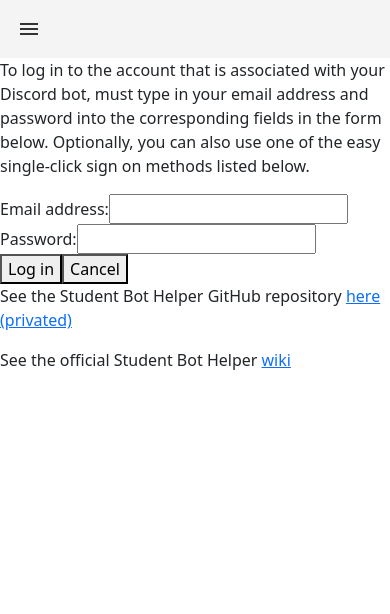
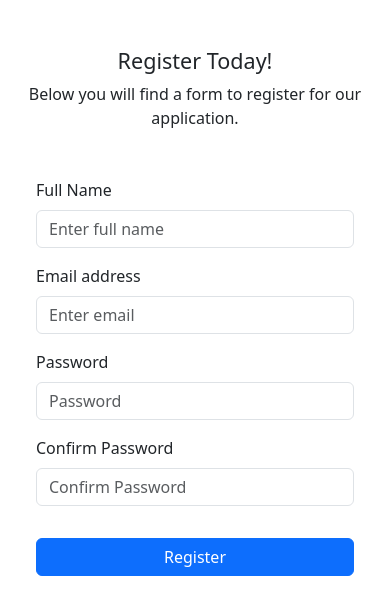
Before and after one commit to JacobGraham02/StudentBotHelper, a React (Vite) app in the folder client/: page /register in a window 390 px wide. Shown: the top 614 px of the page. Built offline with nearby package versions, Linux system fonts and the light colour scheme.

Commit message:
Added: registration form(form validation).

```diff
--- a/client/src/App.tsx
+++ b/client/src/App.tsx
@@ -1,24 +1,31 @@
-import "./assets/styles.css";
-import Layout from "./components/Layout/Layout";
-
-// Layouts
-import DefaultLayout from "./screens/layout/DefaultLayout";
-// Pages
-import LoginPage from "./pages/LoginPage";
-import LandingPage from "./pages/LandingPage";
-
 import {
   Route,
   Routes,
   createBrowserRouter,
   RouterProvider,
 } from "react-router-dom";
+import "./assets/styles.css";
+
+// Context
+import AuthProvider from "./contexts/AuthContext";
+
+// Layouts
+import Layout from "./components/Layout/Layout";
+import DefaultLayout from "./screens/layout/DefaultLayout";
+// Pages
+import LoginPage from "./pages/LoginPage";
+import LandingPage from "./pages/LandingPage";
+import Register from "./pages/Auth/Register";
 
 // Create router.
 const router = createBrowserRouter([
   {
     path: "/",
-    element: <DefaultLayout />,
+    element: (
+      <AuthProvider>
+        <DefaultLayout />
+      </AuthProvider>
+    ),
     children: [
       {
         path: "/",
@@ -28,10 +35,11 @@ const router = createBrowserRouter([
         path: "dashboard/",
         element: <LandingPage />,
       },
+      { path: "/register", element: <Register /> },
+      { path: "/login", element: <LoginPage /> },
     ],
   },
-  { path: "/register", element: <LoginPage /> },
-  { path: "/login", element: <LoginPage /> },
+
   {
     path: "*",
     element: <LandingPage />,
--- /dev/null
+++ b/client/src/components/Forms/RegisterForm.tsx
@@ -0,0 +1,121 @@
+import React from "react";
+import { Form, Button, Container, Row, Col } from "react-bootstrap";
+
+type RegisterDetails = {
+  fullName: {
+    touched: boolean;
+    valid: boolean;
+    value: string;
+  };
+  email: {
+    touched: boolean;
+    valid: boolean;
+    value: string;
+  };
+  password: {
+    touched: boolean;
+    valid: boolean;
+    value: string;
+  };
+  confirmPassword: {
+    touched: boolean;
+    valid: boolean;
+    value: string;
+  };
+};
+
+const RegisterForm = ({
+  onSubmitHandler,
+  onChangeHandler,
+  registerDetails,
+}) => {
+  const handleChange = (field: string, value: string) => {
+    // Assuming onChangeHandler is designed to update the state based on field and value
+    onChangeHandler(field, value);
+  };
+
+  return (
+    <Container className="">
+      <Row className="justify-content-md-center">
+        <Col md={6}>
+          <Form onSubmit={onSubmitHandler}>
+            <Form.Group className="mb-3" controlId="formFullName">
+              <Form.Label>Full Name</Form.Label>
+              <Form.Control
+                type="text"
+                placeholder="Enter full name"
+                value={registerDetails.fullName.value}
+                onChange={(e) => handleChange("fullName", e.target.value)}
+                isInvalid={
+                  !registerDetails.fullName.valid &&
+                  registerDetails.fullName.touched
+                }
+              />
+              <Form.Control.Feedback type="invalid">
+                Please provide a valid full name.
+              </Form.Control.Feedback>
+            </Form.Group>
+
+            <Form.Group className="mb-3" controlId="formBasicEmail">
+              <Form.Label>Email address</Form.Label>
+              <Form.Control
+                type="email"
+                placeholder="Enter email"
+                value={registerDetails.email.value}
+                onChange={(e) => handleChange("email", e.target.value)}
+                isInvalid={
+                  !registerDetails.email.valid && registerDetails.email.touched
+                }
+              />
+              <Form.Control.Feedback type="invalid">
+                Please provide a valid email.
+              </Form.Control.Feedback>
+            </Form.Group>
+
+            <Form.Group className="mb-3" controlId="formBasicPassword">
+              <Form.Label>Password</Form.Label>
+              <Form.Control
+                type="password"
+                placeholder="Password"
+                value={registerDetails.password.value}
+                onChange={(e) => handleChange("password", e.target.value)}
+                isInvalid={
+                  !registerDetails.password.valid &&
+                  registerDetails.password.touched
+                }
+              />
+              <Form.Control.Feedback type="invalid">
+                Please provide a valid password.
+              </Form.Control.Feedback>
+            </Form.Group>
+
+            <Form.Group className="mb-3" controlId="formConfirmPassword">
+              <Form.Label>Confirm Password</Form.Label>
+              <Form.Control
+                type="password"
+                placeholder="Confirm Password"
+                value={registerDetails.confirmPassword.value}
+                onChange={(e) =>
+                  handleChange("confirmPassword", e.target.value)
+                }
+                isInvalid={
+                  !registerDetails.confirmPassword.valid &&
+                  registerDetails.confirmPassword.touched
+                }
+              />
+              <Form.Control.Feedback type="invalid">
+                Passwords must match.
+              </Form.Control.Feedback>
+            </Form.Group>
+
+            <Button className="w-100 mt-3" variant="primary" type="submit">
+              Register
+            </Button>
+          </Form>
+        </Col>
+      </Row>
+    </Container>
+  );
+};
+
+export default RegisterForm;
--- a/client/src/contexts/AuthContext.ts
+++ /dev/null
@@ -1,5 +0,0 @@
-import React, { createContext } from "react";
-
-type AuthContextType = {};
-
-export const AuthContext = createContext<AuthContextType | null>(null);
--- /dev/null
+++ b/client/src/contexts/AuthContext.tsx
@@ -0,0 +1,38 @@
+import React, { createContext, useState } from "react";
+
+type UserAuthDetails = {
+  // Have to continue building this.
+  id: string;
+  username: string;
+  email: string;
+  refreshToken: string;
+};
+
+type AuthProviderProps = {
+  children?: React.ReactNode;
+};
+
+type AuthContextType = {
+  userAuthDetails: UserAuthDetails;
+};
+
+export const AuthContext = createContext<AuthContextType | null>(null);
+
+const AuthProvider: React.FC<AuthProviderProps> = ({ children }) => {
+  const [userAuthDetails, setUserAuthDetails] = useState<UserAuthDetails>({
+    id: "",
+    username: "",
+    email: "",
+    refreshToken: "",
+  });
+
+  // Create reducer for CRUD actions
+
+  return (
+    <AuthContext.Provider value={{ userAuthDetails }}>
+      {children}
+    </AuthContext.Provider>
+  );
+};
+
+export default AuthProvider;
--- a/client/src/pages/Auth/Register.tsx
+++ b/client/src/pages/Auth/Register.tsx
@@ -1,7 +1,99 @@
-import React from "react";
+import React, { useState, useContext, useEffect } from "react";
+import { useNavigate } from "react-router-dom";
+import { Container } from "react-bootstrap";
+import RegisterForm from "../../components/Forms/RegisterForm";
+import { AuthContext } from "../../contexts/AuthContext";
 
 const Register = () => {
-  return <div>Register</div>;
+  const authCtx = useContext(AuthContext);
+
+  const navigate = useNavigate();
+
+  const [registerForm, setRegisterForm] = useState({
+    fullName: {
+      valid: false,
+      touched: false,
+      value: "",
+    },
+    email: {
+      valid: false,
+      touched: false,
+      value: "",
+    },
+    password: {
+      valid: false,
+      touched: false,
+      value: "",
+    },
+    confirmPassword: {
+      valid: false,
+      touched: false,
+      value: "",
+    },
+  });
+
+  useEffect(() => {
+    if (authCtx?.userAuthDetails.refreshToken != "") {
+      navigate("/");
+    }
+  }, [authCtx?.userAuthDetails.refreshToken]);
+
+  const onChangeHandler = (field: string, value: string) => {
+    let isValid = true; // Default to true, adjust based on validation
+
+    // Basic validation rules
+    switch (field) {
+      case "fullName":
+        // Allows letters, spaces, apostrophes, and hyphens. Adjust the regex as needed.
+        isValid =
+          /^[A-Za-z\s'-]+$/.test(value.trim()) && value.trim().length > 0;
+        break;
+
+      case "email":
+        isValid = /^[^\s@]+@[^\s@]+\.[^\s@]+$/.test(value); // Example: simple email regex
+        break;
+      case "password":
+        isValid = value.length >= 8; // Example: valid if length is 8 or more
+        break;
+      case "confirmPassword":
+        isValid = value === registerForm.password.value; // Match with password
+        break;
+      default:
+        break;
+    }
+
+    // Update state with new value and validation result
+    setRegisterForm((prevState) => ({
+      ...prevState,
+      [field]: {
+        ...prevState[field],
+        value: value,
+        valid: isValid,
+        touched: true,
+      },
+    }));
+  };
+
+  const onSubmitHandler = () => {};
+
+  return (
+    <>
+      <Container className="text-center my-5">
+        <h4>Register Today!</h4>
+        <p className="text-center">
+          Below you will find a form to register for our application.
+        </p>
+      </Container>
+
+      <Container className="">
+        <RegisterForm
+          onSubmitHandler={onSubmitHandler}
+          onChangeHandler={onChangeHandler}
+          registerDetails={registerForm}
+        />
+      </Container>
+    </>
+  );
 };
 
 export default Register;
--- a/client/src/screens/layout/DefaultLayout.tsx
+++ b/client/src/screens/layout/DefaultLayout.tsx
@@ -1,39 +1,77 @@
-import React, { ReactElement } from "react";
-import { Outlet } from "react-router-dom";
+import React, { ReactElement, useContext } from "react";
+import { Outlet, NavLink } from "react-router-dom";
+
+// Context
+import { AuthContext } from "../../contexts/AuthContext";
 
 const DefaultLayout = (): ReactElement => {
+  const authCtx = useContext(AuthContext);
+
+  let sideBar = (
+    <div className="col-md-3 col-lg-2 d-none d-md-block bg-light sidebar full-height-sidebar">
+      <ul className="nav flex-column">
+        <li className="nav-item">
+          <NavLink to="/" className="nav-link" activeClassName="active" exact>
+            Home
+          </NavLink>
+        </li>
+        <li className="nav-item">
+          <NavLink
+            to="/dashboard"
+            className="nav-link"
+            activeClassName="active"
+          >
+            Dashboard
+          </NavLink>
+        </li>
+        <li className="nav-item">
+          <NavLink to="/profile" className="nav-link" activeClassName="active">
+            Profile
+          </NavLink>
+        </li>
+        <li className="nav-item">
+          <NavLink to="/settings" className="nav-link" activeClassName="active">
+            Settings
+          </NavLink>
+        </li>
+        {/* Add more nav items here */}
+      </ul>
+    </div>
+  );
+  if (authCtx?.userAuthDetails.refreshToken === "") {
+    sideBar = (
+      <div className="col-md-3 col-lg-2 d-none d-md-block bg-light sidebar full-height-sidebar">
+        {/* Placeholder for an image at the top of the sidebar */}
+        <div className="mb-4 pt-3 text-center">
+          <img
+            src="/path-to-your-image.jpg"
+            alt="Placeholder"
+            style={{ maxWidth: "80%", borderRadius: "50%" }}
+          />
+        </div>
+
+        <ul className="nav flex-column">
+          <li className="nav-item">
+            <NavLink to="/login" className="nav-link">
+              Login
+            </NavLink>
+          </li>
+
+          <li className="nav-item">
+            <NavLink to="/register" className="nav-link">
+              Register
+            </NavLink>
+          </li>
+        </ul>
+      </div>
+    );
+  }
   return (
     <div className="container-fluid">
       <div className="row">
         {/* Sidebar */}
-        <div className="col-md-3 col-lg-2 d-none d-md-block bg-light sidebar full-height-sidebar">
-          <ul className="nav flex-column">
-            <li className="nav-item">
-              <a className="nav-link active" aria-current="page" href="#">
-                Dashboard
-              </a>
-            </li>
 
-            <li className="nav-item">
-              <a className="nav-link active" aria-current="page" href="#">
-                Dashboard
-              </a>
-            </li>
-
-            <li className="nav-item">
-              <a className="nav-link active" aria-current="page" href="#">
-                Dashboard
-              </a>
-            </li>
-
-            <li className="nav-item">
-              <a className="nav-link active" aria-current="page" href="#">
-                Dashboard
-              </a>
-            </li>
-            {/* Add more nav items here */}
-          </ul>
-        </div>
+        {sideBar}
 
         {/* Main content */}
         <div className="col-md-9 ms-sm-auto col-lg-10 px-md-4 main-content">
```
Also changed, not shown: client/src/pages/Auth/Login.tsx (added).
